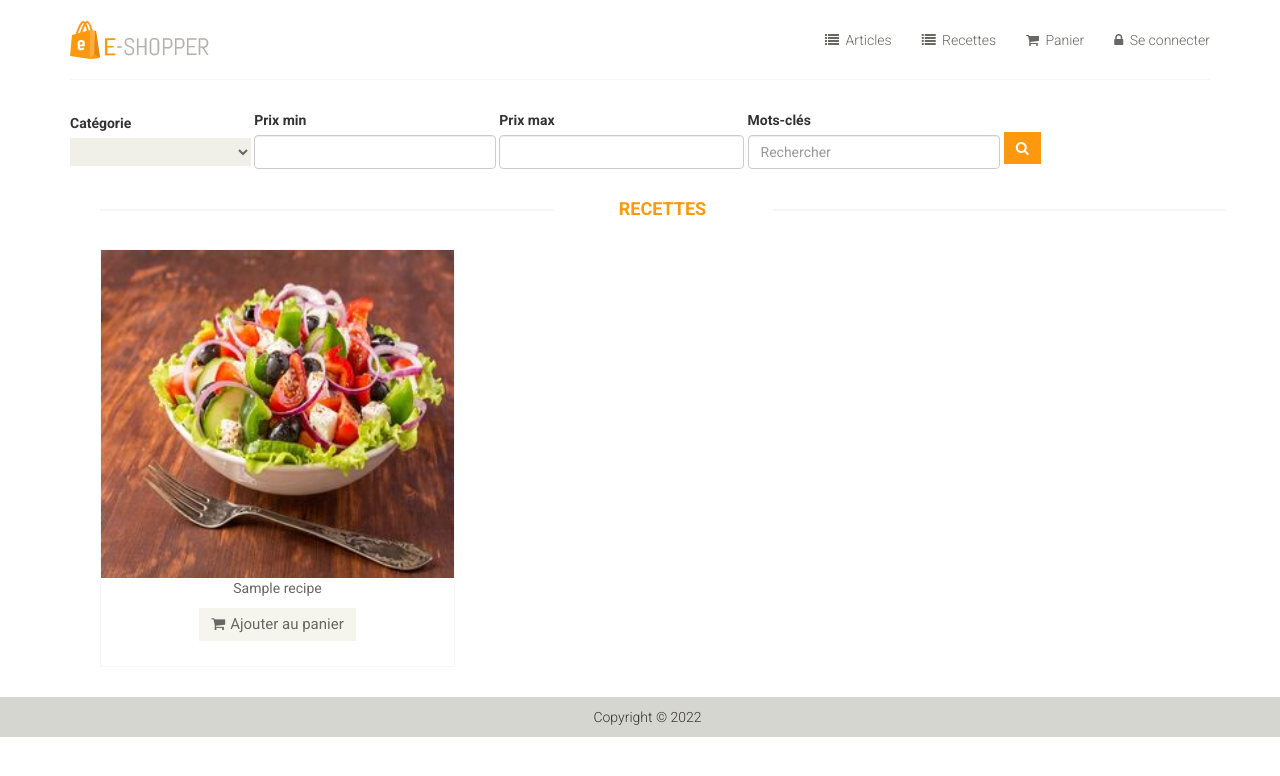
After one commit to mandresyrabenja/e-commerce, a CodeIgniter app: page /e-commerce/recipe/listRecipeClient in a window 1280 px wide. The commit adds this page. Shown: the top 776 px of the page. Run offline with CodeIgniter, Linux system fonts and the light colour scheme; tables that the repository leaves empty or names only in its code hold one stand-in row (values such as "Sample post").

Commit message:
feat: add recipes list for customer

```diff
--- a/application/controllers/Recipe.php
+++ b/application/controllers/Recipe.php
@@ -9,6 +9,14 @@
         parent::__construct();
         $this->load->model('recipe_model', 'recipe');
         $this->load->model('product_model', 'product');
+    }
+
+    public function listRecipeClient() {
+        $data['recipes'] = $this->recipe->findAll();
+
+        $data['page'] = $this->load->view('recipe/listRecipeClient', $data, true);
+        $data['brands'] = $this->product->findAllProductBrands();
+		$this->load->view('template', $data);
     }
 
     public function addIngredient() {
--- /dev/null
+++ b/application/views/recipe/listRecipeClient.php
@@ -0,0 +1,36 @@
+
+	<section>
+		<div class="container">
+			<div class="row">
+
+				<div class="col-sm-12 padding-right">
+					<div class="features_items"><!--features_items-->
+						<h2 class="title text-center">Recettes</h2>
+						<?php
+							if(isset($recipes) && !empty($recipes)) :
+								foreach($recipes as $recipe) :
+						?>
+							<div class="col-sm-4">
+								<div class="product-image-wrapper">
+									<div class="single-products">
+											<div class="productinfo text-center">
+												<a href="<?= site_url("recipe/recipeDetailsClient?id=$recipe->id") ?>">
+													<img src="<?= img_url('home/product2.jpg') ?>" alt="photo" />
+												</a>
+												<p><?= $recipe->name ?></p>
+												<a href="<?= site_url("recipe/recipeDetailsClient?id=$recipe->id") ?>"
+													class="btn btn-default add-to-cart"><i class="fa fa-shopping-cart"></i>Ajouter au panier</a>
+											</div>
+									</div>
+								</div>
+							</div>
+						<?php
+								endforeach;
+							endif;
+						?>
+
+					</div><!--features_items-->
+				</div>
+			</div>
+		</div>
+	</section>
--- a/application/views/template.php
+++ b/application/views/template.php
@@ -38,6 +38,8 @@
 					<div class="col-sm-8">
 						<div class="shop-menu pull-right">
 							<ul class="nav navbar-nav">
+								<li><a href="<?= site_url('product/listProductClient') ?>"><i class="fa fa-list"></i> Articles</a></li>
+								<li><a href="<?= site_url('recipe/listRecipeClient') ?>"><i class="fa fa-list"></i> Recettes</a></li>
 								<li><a href="<?= site_url('cart/cart') ?>"><i class="fa fa-shopping-cart"></i> Panier</a></li>
 								<?php if(!isset($_SESSION['customerId'])) : ?>
 									<li><a href="<?= site_url('customer/loginForm') ?>"><i class="fa fa-lock"></i> Se connecter</a></li>
```
